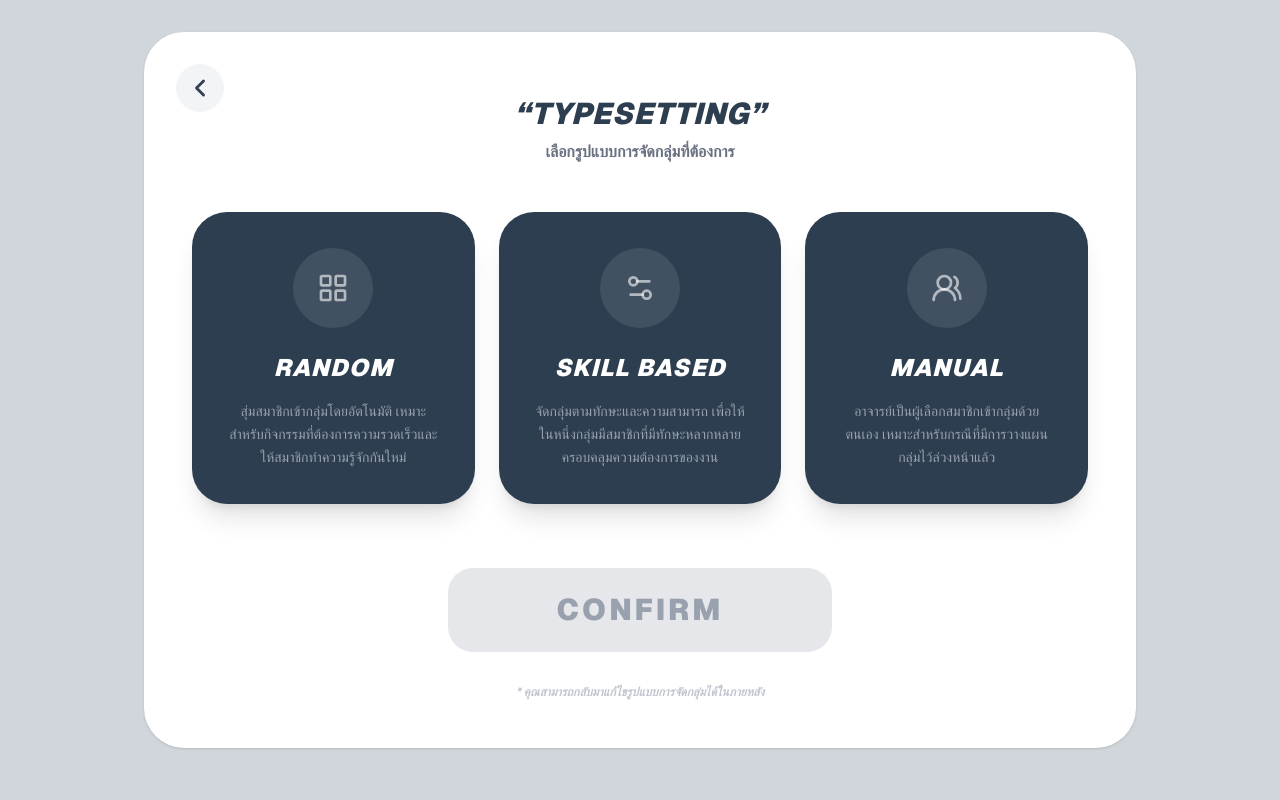
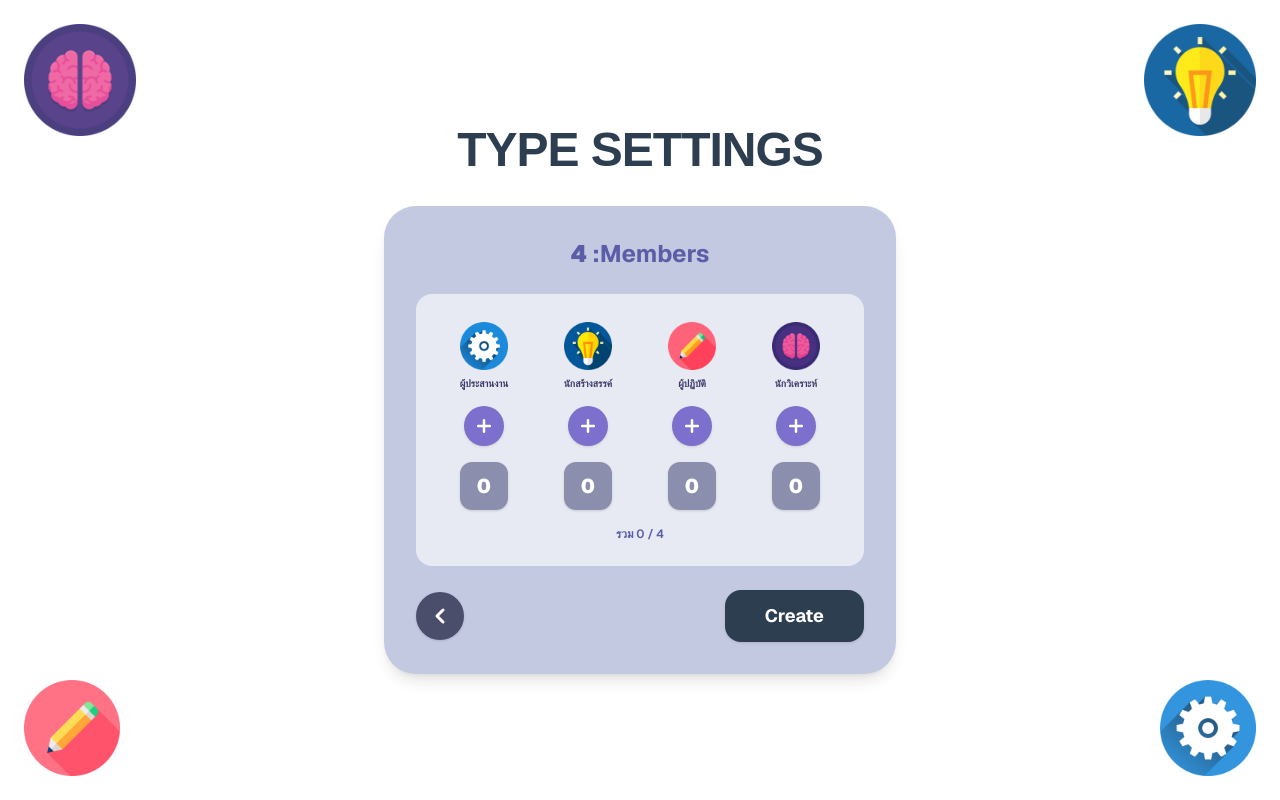
Before and after one commit to Oatto319/FinalProject, a Next.js app: page /create/typesetting in a window 1280 px wide. Built offline with nearby package versions, Linux system fonts and the light colour scheme.

Commit message:
add typesetting page

```diff
--- /dev/null
+++ b/app/create/typeselection/page.tsx
@@ -0,0 +1,123 @@
+'use client';
+
+import React, { useState, useEffect } from 'react';
+import { useRouter } from 'next/navigation';
+import { ChevronLeft, Settings2, Users2, LayoutGrid, CheckCircle2 } from 'lucide-react';
+
+export default function TypesettingPage() {
+  const router = useRouter();
+  const [user, setUser] = useState<{ name: string; avatarSeed: number } | null>(null);
+
+  useEffect(() => {
+    const raw = localStorage.getItem('currentUser');
+    if (raw) setUser(JSON.parse(raw));
+  }, []);
+
+  const [selectedSetting, setSelectedSetting] = useState<string | null>(null);
+
+  const settingOptions = [
+    {
+      id: 'random',
+      title: 'RANDOM',
+      description: 'สุ่มสมาชิกเข้ากลุ่มโดยอัตโนมัติ เหมาะสำหรับกิจกรรมที่ต้องการความรวดเร็วและให้สมาชิกทำความรู้จักกันใหม่',
+      icon: <LayoutGrid className="w-8 h-8" />
+    },
+    {
+      id: 'skill',
+      title: 'SKILL BASED',
+      description: 'จัดกลุ่มตามทักษะและความสามารถ เพื่อให้ในหนึ่งกลุ่มมีสมาชิกที่มีทักษะหลากหลายครอบคลุมความต้องการของงาน',
+      icon: <Settings2 className="w-8 h-8" />
+    },
+    {
+      id: 'manual',
+      title: 'MANUAL',
+      description: 'อาจารย์เป็นผู้เลือกสมาชิกเข้ากลุ่มด้วยตนเอง เหมาะสำหรับกรณีที่มีการวางแผนกลุ่มไว้ล่วงหน้าแล้ว',
+      icon: <Users2 className="w-8 h-8" />
+    }
+  ];
+
+  return (
+    <div className="min-h-screen bg-gray-300 font-sans flex flex-col items-center">
+      {/* Main Content Area */}
+      <main className="w-full max-w-5xl mt-8 px-4 pb-12">
+        <div className="bg-white rounded-[40px] p-8 md:p-12 shadow-sm flex flex-col items-center min-h-[600px] relative">
+
+          {/* Back Button */}
+          <button
+            onClick={() => router.back()} // เพิ่ม onClick
+            className="absolute left-8 top-8 w-12 h-12 bg-gray-100 rounded-full flex items-center justify-center text-gray-700 hover:bg-gray-200 transition-all active:scale-90">
+            <ChevronLeft size={28} strokeWidth={2.5} />
+          </button>
+
+          {/* Title Section */}
+          <div className="text-center mt-4 mb-12">
+            <h1 className="text-[#2D3E50] text-3xl font-black italic mb-2 tracking-wide uppercase">
+              &ldquo;Typesetting&rdquo;
+            </h1>
+            <p className="text-gray-500 font-bold">เลือกรูปแบบการจัดกลุ่มที่ต้องการ</p>
+          </div>
+
+          {/* Settings Options Grid */}
+          <div className="w-full max-w-4xl grid grid-cols-1 md:grid-cols-3 gap-6 mb-12">
+            {settingOptions.map((option) => (
+              <button
+                key={option.id}
+                onClick={() => setSelectedSetting(option.id)}
+                className={`
+                  bg-[#2D3E50] rounded-[35px] p-8 flex flex-col items-center text-center gap-4 shadow-xl
+                  transition-all duration-300 border-4 relative overflow-hidden group
+                  ${selectedSetting === option.id
+                    ? 'border-[#7096D1] scale-105 ring-4 ring-[#7096D1]/20'
+                    : 'border-transparent hover:border-gray-500'}
+                `}
+              >
+                {/* Active Indicator */}
+                {selectedSetting === option.id && (
+                  <div className="absolute top-4 right-4 text-[#7096D1] animate-in zoom-in duration-300">
+                    <CheckCircle2 size={24} fill="currentColor" className="text-white" />
+                  </div>
+                )}
+
+                {/* Icon Circle */}
+                <div className={`
+                  w-20 h-20 rounded-full flex items-center justify-center mb-2 transition-colors
+                  ${selectedSetting === option.id ? 'bg-[#7096D1] text-white' : 'bg-white/10 text-white/60 group-hover:bg-white/20'}
+                `}>
+                  {option.icon}
+                </div>
+
+                <h3 className="text-white text-2xl font-black italic tracking-wider">
+                  {option.title}
+                </h3>
+
+                <p className="text-gray-400 text-sm leading-relaxed font-medium">
+                  {option.description}
+                </p>
+              </button>
+            ))}
+          </div>
+
+          {/* Action Button - ปรับให้เหมือนหน้า Create Room (3D Style) */}
+          <div className="w-full flex justify-center pt-4">
+            <button
+              disabled={!selectedSetting}
+              onClick={() => selectedSetting && router.push('/create/match')}
+              className={`
+      w-full max-w-sm py-6 rounded-[25px] font-black text-3xl transition-all transform uppercase tracking-widest
+      ${selectedSetting
+                  ? 'bg-[#7096D1] text-white shadow-[0_8px_0_0_#4A6FA5] hover:shadow-[0_4px_0_0_#4A6FA5] hover:translate-y-[4px] active:shadow-none active:translate-y-[8px]'
+                  : 'bg-gray-200 text-gray-400 cursor-not-allowed shadow-none'}
+    `}
+            >
+              CONFIRM
+            </button>
+          </div>
+
+          <div className="mt-8 text-gray-400 text-xs font-bold italic opacity-60">
+            * คุณสามารถกลับมาแก้ไขรูปแบบการจัดกลุ่มได้ในภายหลัง
+          </div>
+        </div>
+      </main>
+    </div>
+  );
+}
--- a/app/create/typesetting/page.tsx
+++ b/app/create/typesetting/page.tsx
@@ -1,123 +1,148 @@
 'use client';
 
-import React, { useState, useEffect } from 'react';
+import { useState, useEffect } from 'react';
 import { useRouter } from 'next/navigation';
-import { ChevronLeft, Settings2, Users2, LayoutGrid, CheckCircle2 } from 'lucide-react';
+import { ChevronLeft, Plus, Minus } from 'lucide-react';
 
-export default function TypesettingPage() {
+const TYPES = [
+  { key: 'ผู้ประสานงาน', label: 'ผู้ประสานงาน', icon: '/img/make.png' },
+  { key: 'นักสร้างสรรค์', label: 'นักสร้างสรรค์', icon: '/img/idea.png' },
+  { key: 'ผู้ปฏิบัติ',    label: 'ผู้ปฏิบัติ',    icon: '/img/pencil.png' },
+  { key: 'นักวิเคราะห์',  label: 'นักวิเคราะห์',  icon: '/img/brain.png' },
+];
+
+export default function TypeSelectionPage() {
   const router = useRouter();
-  const [user, setUser] = useState<{ name: string; avatarSeed: number } | null>(null);
+  const [groupSize, setGroupSize] = useState(4);
+  const [counts, setCounts] = useState<Record<string, number>>(
+    Object.fromEntries(TYPES.map((t) => [t.key, 0]))
+  );
+  const [warning, setWarning] = useState('');
 
   useEffect(() => {
-    const raw = localStorage.getItem('currentUser');
-    if (raw) setUser(JSON.parse(raw));
+    const raw = localStorage.getItem('pendingRoom');
+    if (raw) {
+      const room = JSON.parse(raw);
+      if (room.groupSize) setGroupSize(Number(room.groupSize));
+    }
   }, []);
 
-  const [selectedSetting, setSelectedSetting] = useState<string | null>(null);
+  const total = Object.values(counts).reduce((a, b) => a + b, 0);
 
-  const settingOptions = [
-    {
-      id: 'random',
-      title: 'RANDOM',
-      description: 'สุ่มสมาชิกเข้ากลุ่มโดยอัตโนมัติ เหมาะสำหรับกิจกรรมที่ต้องการความรวดเร็วและให้สมาชิกทำความรู้จักกันใหม่',
-      icon: <LayoutGrid className="w-8 h-8" />
-    },
-    {
-      id: 'skill',
-      title: 'SKILL BASED',
-      description: 'จัดกลุ่มตามทักษะและความสามารถ เพื่อให้ในหนึ่งกลุ่มมีสมาชิกที่มีทักษะหลากหลายครอบคลุมความต้องการของงาน',
-      icon: <Settings2 className="w-8 h-8" />
-    },
-    {
-      id: 'manual',
-      title: 'MANUAL',
-      description: 'อาจารย์เป็นผู้เลือกสมาชิกเข้ากลุ่มด้วยตนเอง เหมาะสำหรับกรณีที่มีการวางแผนกลุ่มไว้ล่วงหน้าแล้ว',
-      icon: <Users2 className="w-8 h-8" />
+  const increment = (key: string) => {
+    if (total >= groupSize) return;
+    setCounts((prev) => ({ ...prev, [key]: prev[key] + 1 }));
+    setWarning('');
+  };
+
+  const decrement = (key: string) => {
+    if (counts[key] <= 0) return;
+    setCounts((prev) => ({ ...prev, [key]: prev[key] - 1 }));
+    setWarning('');
+  };
+
+  const handleCreate = () => {
+    if (total < groupSize) {
+      setWarning(`ยังเลือกไม่ครบ (${total}/${groupSize}) — กด Create อีกครั้งเพื่อดำเนินการต่อ`);
+      if (!warning) return;
     }
-  ];
+    const raw = localStorage.getItem('pendingRoom');
+    const room = raw ? JSON.parse(raw) : {};
+    localStorage.setItem('pendingRoom', JSON.stringify({ ...room, typeComposition: counts }));
+    router.push('/create/match');
+  };
 
   return (
-    <div className="min-h-screen bg-gray-300 font-sans flex flex-col items-center">
-      {/* Main Content Area */}
-      <main className="w-full max-w-5xl mt-8 px-4 pb-12">
-        <div className="bg-white rounded-[40px] p-8 md:p-12 shadow-sm flex flex-col items-center min-h-[600px] relative">
+    <div className="min-h-screen bg-white flex flex-col items-center justify-center p-6 font-sans relative overflow-hidden">
 
-          {/* Back Button */}
-          <button
-            onClick={() => router.back()} // เพิ่ม onClick
-            className="absolute left-8 top-8 w-12 h-12 bg-gray-100 rounded-full flex items-center justify-center text-gray-700 hover:bg-gray-200 transition-all active:scale-90">
-            <ChevronLeft size={28} strokeWidth={2.5} />
-          </button>
+      {/* Decorative icons — corners */}
+      <img src="/img/brain.png"  alt="" className="absolute top-6  left-6  w-28 h-28 object-contain opacity-90 pointer-events-none" />
+      <img src="/img/idea.png"   alt="" className="absolute top-6  right-6 w-28 h-28 object-contain opacity-90 pointer-events-none" />
+      <img src="/img/pencil.png" alt="" className="absolute bottom-6 left-6  w-24 h-24 object-contain opacity-90 pointer-events-none" />
+      <img src="/img/make.png"   alt="" className="absolute bottom-6 right-6 w-24 h-24 object-contain opacity-90 pointer-events-none" />
 
-          {/* Title Section */}
-          <div className="text-center mt-4 mb-12">
-            <h1 className="text-[#2D3E50] text-3xl font-black italic mb-2 tracking-wide uppercase">
-              &ldquo;Typesetting&rdquo;
-            </h1>
-            <p className="text-gray-500 font-bold">เลือกรูปแบบการจัดกลุ่มที่ต้องการ</p>
-          </div>
+      {/* Title */}
+      <h1 className="text-5xl font-black uppercase tracking-tight text-[#2D3E50] mb-8"
+          style={{ fontFamily: 'sans-serif', letterSpacing: '-1px' }}>
+        Type Settings
+      </h1>
 
-          {/* Settings Options Grid */}
-          <div className="w-full max-w-4xl grid grid-cols-1 md:grid-cols-3 gap-6 mb-12">
-            {settingOptions.map((option) => (
-              <button
-                key={option.id}
-                onClick={() => setSelectedSetting(option.id)}
-                className={`
-                  bg-[#2D3E50] rounded-[35px] p-8 flex flex-col items-center text-center gap-4 shadow-xl
-                  transition-all duration-300 border-4 relative overflow-hidden group
-                  ${selectedSetting === option.id
-                    ? 'border-[#7096D1] scale-105 ring-4 ring-[#7096D1]/20'
-                    : 'border-transparent hover:border-gray-500'}
-                `}
-              >
-                {/* Active Indicator */}
-                {selectedSetting === option.id && (
-                  <div className="absolute top-4 right-4 text-[#7096D1] animate-in zoom-in duration-300">
-                    <CheckCircle2 size={24} fill="currentColor" className="text-white" />
-                  </div>
-                )}
+      {/* Card */}
+      <div className="bg-[#C4C9E2] rounded-[32px] p-8 w-full max-w-lg shadow-lg">
 
-                {/* Icon Circle */}
-                <div className={`
-                  w-20 h-20 rounded-full flex items-center justify-center mb-2 transition-colors
-                  ${selectedSetting === option.id ? 'bg-[#7096D1] text-white' : 'bg-white/10 text-white/60 group-hover:bg-white/20'}
-                `}>
-                  {option.icon}
+        {/* Members count */}
+        <p className="text-center text-2xl font-black text-[#5B5EA6] mb-6">
+          {groupSize} <span className="font-bold">:Members</span>
+        </p>
+
+        {/* Types grid */}
+        <div className="bg-[#E8EAF3] rounded-2xl p-6">
+          <div className="grid grid-cols-4 gap-4">
+            {/* Icons row */}
+            {TYPES.map((t) => (
+              <div key={t.key} className="flex flex-col items-center gap-1">
+                <div className="w-14 h-14 flex items-center justify-center">
+                  <img src={t.icon} alt={t.label} className="w-12 h-12 object-contain" />
                 </div>
+                <span className="text-[10px] font-bold text-[#3D3D6B] text-center leading-tight">
+                  {t.label}
+                </span>
+              </div>
+            ))}
 
-                <h3 className="text-white text-2xl font-black italic tracking-wider">
-                  {option.title}
-                </h3>
+            {/* Plus buttons row */}
+            {TYPES.map((t) => (
+              <div key={t.key + '-plus'} className="flex justify-center">
+                <button
+                  onClick={() => increment(t.key)}
+                  disabled={total >= groupSize}
+                  className="w-10 h-10 rounded-full bg-[#7C6FCD] text-white flex items-center justify-center shadow hover:bg-[#6B5FB8] active:scale-95 transition-all disabled:opacity-40"
+                >
+                  <Plus size={20} strokeWidth={3} />
+                </button>
+              </div>
+            ))}
 
-                <p className="text-gray-400 text-sm leading-relaxed font-medium">
-                  {option.description}
-                </p>
-              </button>
+            {/* Count boxes row */}
+            {TYPES.map((t) => (
+              <div key={t.key + '-count'} className="flex justify-center">
+                <button
+                  onClick={() => decrement(t.key)}
+                  className="w-12 h-12 rounded-xl bg-[#8B8FAD] text-white text-xl font-black flex items-center justify-center shadow active:scale-95 transition-all select-none"
+                >
+                  {counts[t.key]}
+                </button>
+              </div>
             ))}
           </div>
 
-          {/* Action Button - ปรับให้เหมือนหน้า Create Room (3D Style) */}
-          <div className="w-full flex justify-center pt-4">
-            <button
-              disabled={!selectedSetting}
-              onClick={() => selectedSetting && router.push('/create/match')}
-              className={`
-      w-full max-w-sm py-6 rounded-[25px] font-black text-3xl transition-all transform uppercase tracking-widest
-      ${selectedSetting
-                  ? 'bg-[#7096D1] text-white shadow-[0_8px_0_0_#4A6FA5] hover:shadow-[0_4px_0_0_#4A6FA5] hover:translate-y-[4px] active:shadow-none active:translate-y-[8px]'
-                  : 'bg-gray-200 text-gray-400 cursor-not-allowed shadow-none'}
-    `}
-            >
-              CONFIRM
-            </button>
-          </div>
+          {/* Total indicator */}
+          <p className="text-center text-xs font-semibold text-[#5B5EA6] mt-4">
+            รวม {total} / {groupSize}
+          </p>
+        </div>
 
-          <div className="mt-8 text-gray-400 text-xs font-bold italic opacity-60">
-            * คุณสามารถกลับมาแก้ไขรูปแบบการจัดกลุ่มได้ในภายหลัง
-          </div>
+        {warning && (
+          <p className="text-center text-xs text-orange-600 font-semibold mt-3">{warning}</p>
+        )}
+
+        {/* Bottom buttons */}
+        <div className="flex justify-between items-center mt-6">
+          <button
+            onClick={() => router.back()}
+            className="w-12 h-12 rounded-full bg-[#4A4E6B] text-white flex items-center justify-center shadow hover:bg-[#3A3E58] active:scale-95 transition-all"
+          >
+            <ChevronLeft size={24} strokeWidth={3} />
+          </button>
+
+          <button
+            onClick={handleCreate}
+            className="bg-[#2D3E50] text-white px-10 py-3 rounded-2xl font-bold text-lg shadow hover:bg-[#1E293B] active:scale-95 transition-all"
+          >
+            Create
+          </button>
         </div>
-      </main>
+      </div>
     </div>
   );
 }
```
